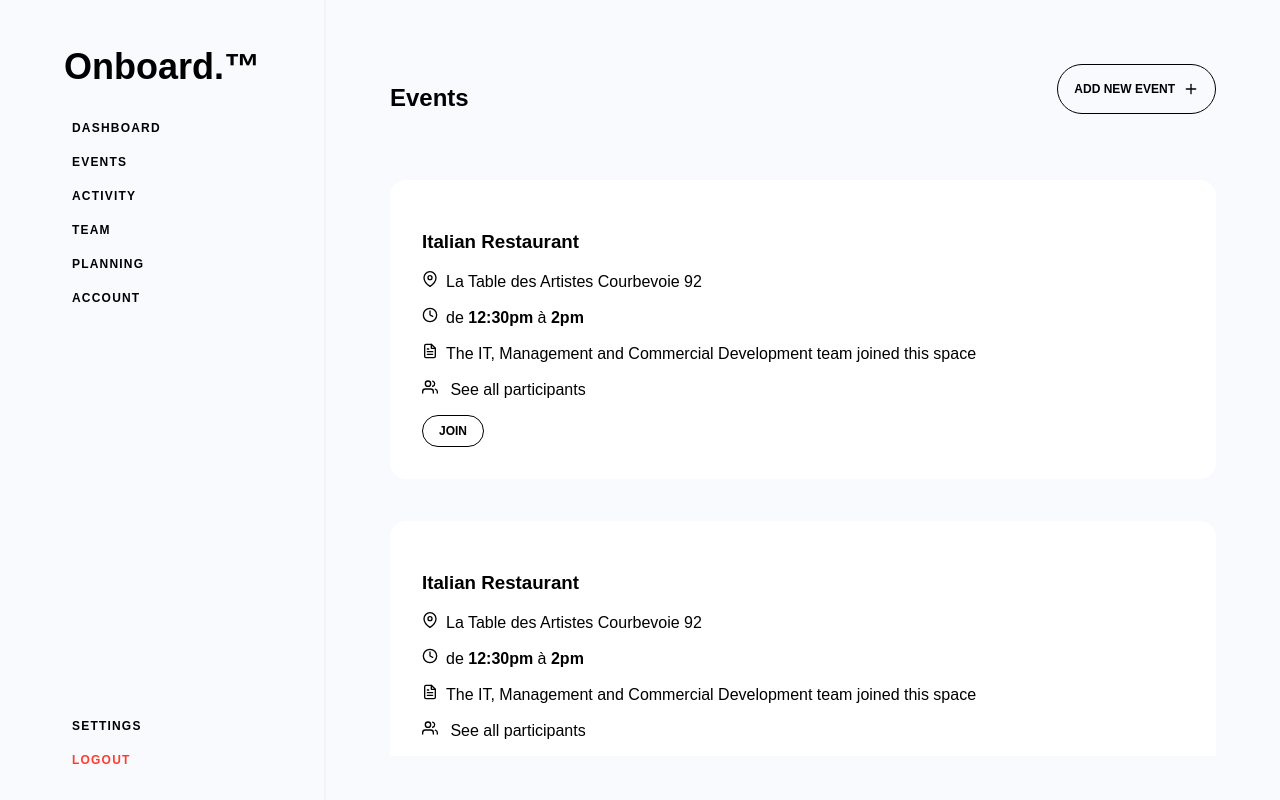
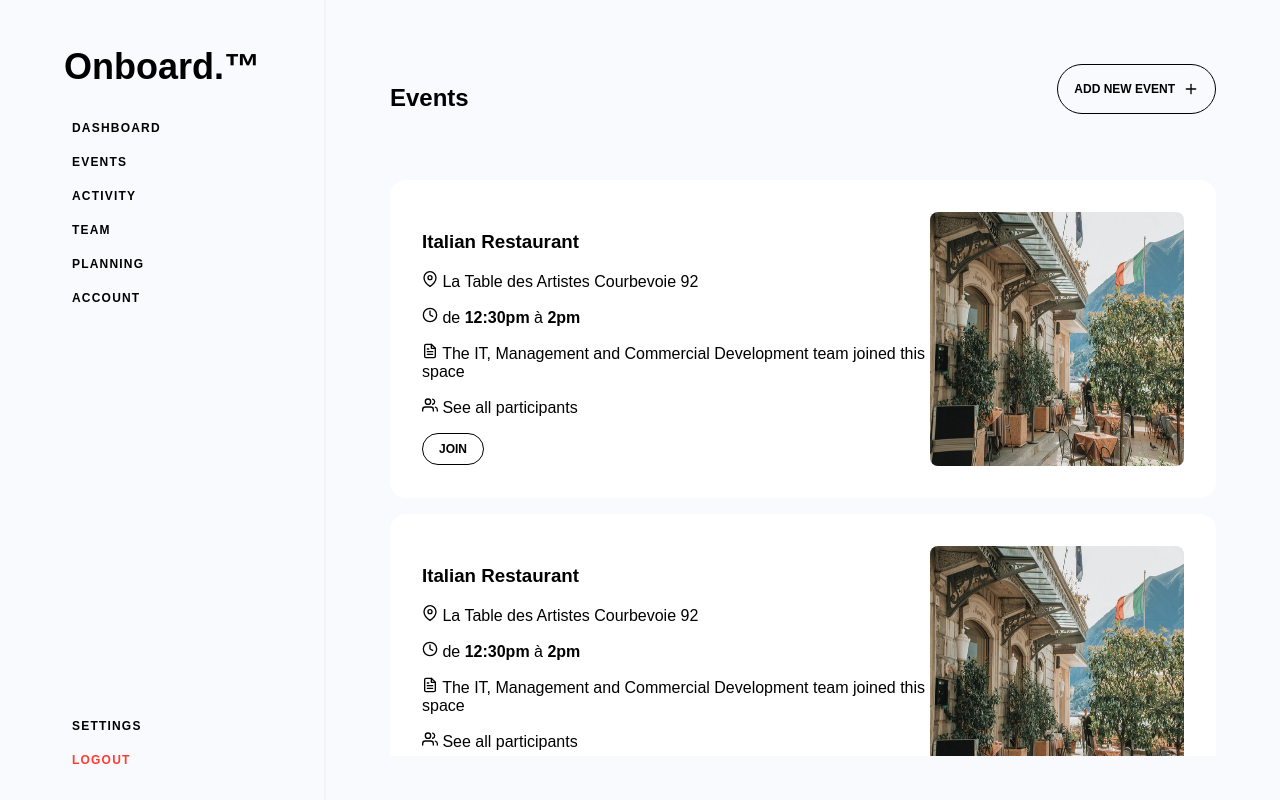
Before and after one commit to wdcvalentin/onboard, a Next.js app: page /dashboard/events in a window 1280 px wide. Built offline with nearby package versions, Linux system fonts and the light colour scheme.

Commit message:
Add images

```diff
--- a/assets/css/page/_dashboard.scss
+++ b/assets/css/page/_dashboard.scss
@@ -156,12 +156,10 @@
   max-height: calc(90vh - 128px);
   overflow: scroll;
 }
-.event--card {
-  display: block;
-  height: 325px;
-}
-.event--card-wrapper {
-  display: flex;
+
+.card--container {
+  display: grid;
+  grid-template-columns: 2fr 1fr;
   flex-direction: row;
   justify-content: space-between;
   align-items: flex-start;
@@ -170,19 +168,21 @@
   padding: 32px;
   margin: 16px 0;
 }
-.event--image {
-  max-width: 50%;
-  width: 100%;
-  height: 100%;
+.card--content {
 
+}
+.card--image {
   img {
-    width: 100%;
-    max-height: 300px;
-    max-width: 50%;
     border-radius: 8px;
-    object-fit: cover;
   }
 }
+
+
+
+.event--card-wrapper {
+
+}
+
 .event--info {
   svg {
     margin-right: 8px;
--- a/components/events/event.jsx
+++ b/components/events/event.jsx
@@ -3,15 +3,30 @@ import { FiUsers, FiMapPin, FiClock, FiFileText } from 'react-icons/fi'
 
 export const Event = () => {
   return (
-    <div className={"event--card"}>
-      <div className={"event--card-wrapper"}>
-        <div className={"event--info"}>
-          <h3 className={"event--title"}>Italian Restaurant</h3>
-          <p className={"event--place"}><FiMapPin />La Table des Artistes Courbevoie 92</p>
-          <p className={"event--time"}><FiClock />de <strong>12:30pm</strong> à <strong>2pm</strong></p>
-          <p className={"event--description"}><FiFileText />The IT, Management and Commercial Development team joined this space</p>
-          <p className={"event--participant"}><FiUsers /> See all participants </p>
-          <button className={"event--cta"}>Join</button>
+    <div className={"card"}>
+      <div className={"card--container"}>
+        <div className={"card--content"}>
+          <div className={"card--heading"}>
+            <h3>Italian Restaurant</h3>
+            <p><FiMapPin /> La Table des Artistes Courbevoie 92</p>
+          </div>
+          <div className={"card--info"}>
+            <p><FiClock /> de <strong>12:30pm</strong> à <strong>2pm</strong></p>
+            <p><FiFileText /> The IT, Management and Commercial Development team joined this space</p>
+            <p><FiUsers /> See all participants </p>
+          </div>
+          <div className={"card--cta"}>
+            <button className={"event--cta"}>Join</button>
+          </div>
+        </div>
+        <div className={"card--image"}>
+          <Image
+            src={"/static/images/italian-restaurant.jpg"}
+            alt={""}
+            width={"100%"}
+            height={"100%"}
+            layout={"responsive"}
+          />
         </div>
       </div>
     </div>
```
